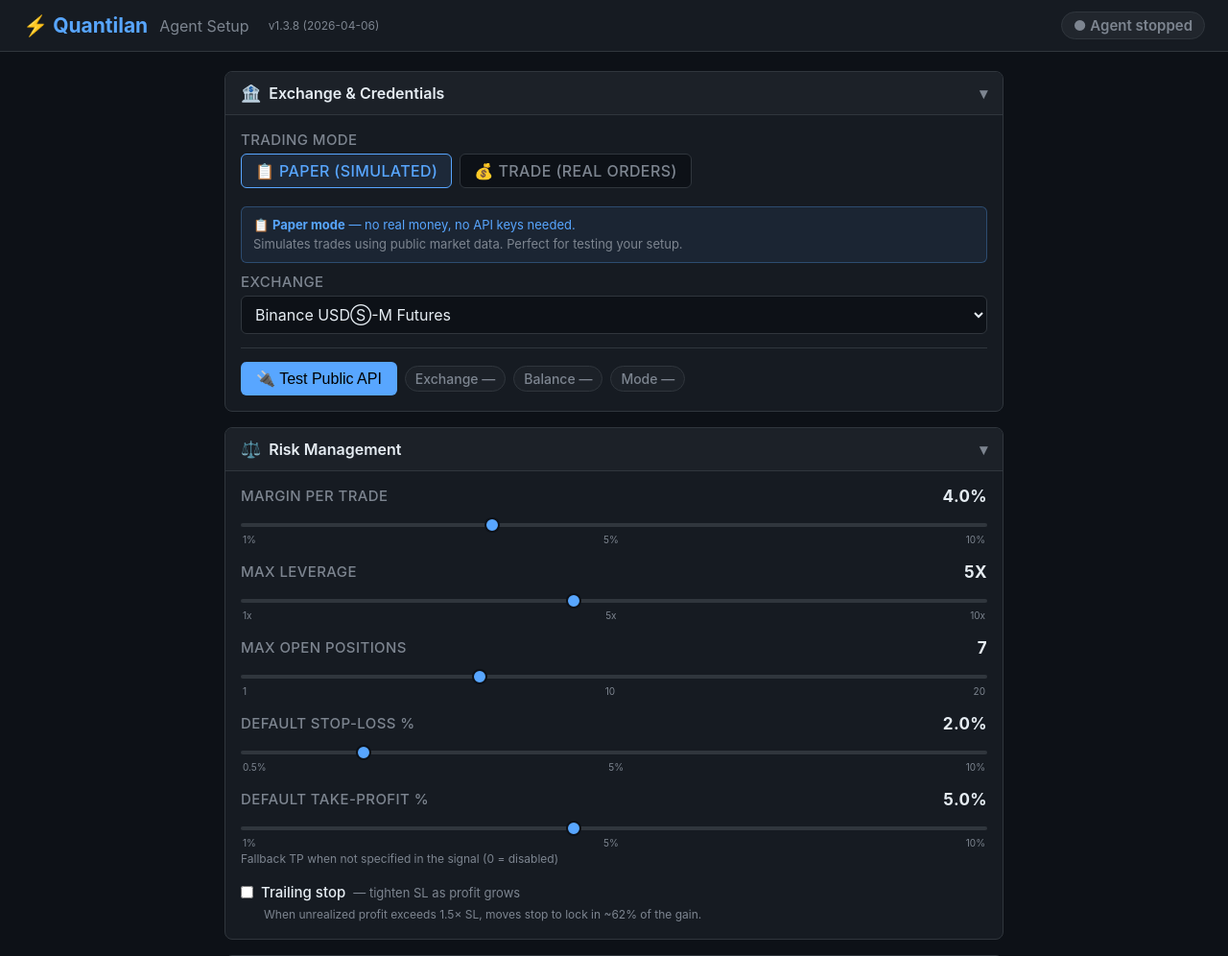
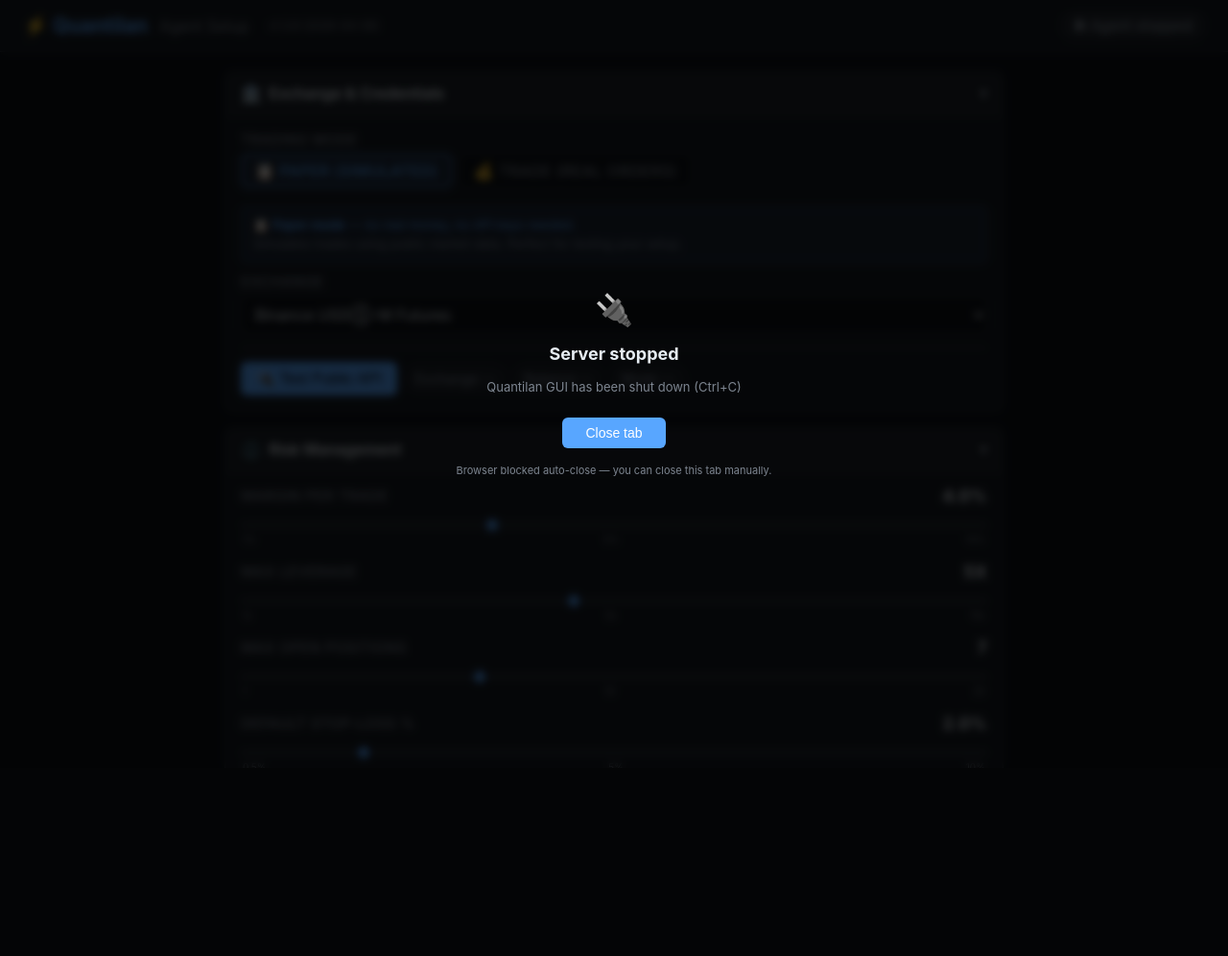
Before and after one commit to Quantilan/trading-agent, a FastAPI app: page / in a window 1280 px wide. Shown: the top 996 px of the page at 96% size. After the commit the page ends 800 px from the top, so only its background shows below. Run offline with FastAPI, Linux system fonts and the light colour scheme; data that the repository does not hold is empty.

Commit message:
feat(gui): SSE keepalive overlay on server shutdown; fix HL bg-refresh crash
- /api/alive SSE endpoint sends heartbeat every 2s
- JS shows "Server stopped" overlay + tries window.close() when stream drops
- Track _bg_refresh_task in OrderExecutor; cancel it in disconnect() to prevent
  'NoneType has no attribute post' crash when GUI test disconnects mid-refresh

Co-Authored-By: Claude Sonnet 4.6 <noreply@anthropic.com>

```diff
--- a/gui/app.py
+++ b/gui/app.py
@@ -689,6 +689,17 @@ async def agent_stop():
     return {"ok": True}
 
 
+@app.get("/api/alive")
+async def alive():
+    """SSE heartbeat — client detects server shutdown when this stream closes."""
+    async def gen():
+        while True:
+            yield "data: ok\n\n"
+            await asyncio.sleep(2)
+    return StreamingResponse(gen(), media_type="text/event-stream",
+                             headers={"Cache-Control": "no-cache", "X-Accel-Buffering": "no"})
+
+
 @app.get("/api/agent/logs")
 async def agent_logs():
     """SSE stream of agent stdout lines."""
--- a/gui/templates/index.html
+++ b/gui/templates/index.html
@@ -1030,6 +1030,23 @@ input[type=range]::-webkit-slider-thumb {
 
 <!-- Toast -->
 <div id="toast"></div>
+
+<div id="server-stopped-overlay" style="
+  display:none; position:fixed; inset:0; z-index:9999;
+  background:rgba(0,0,0,.75); backdrop-filter:blur(4px);
+  align-items:center; justify-content:center; flex-direction:column; gap:16px;
+">
+  <div style="font-size:32px">🔌</div>
+  <div style="font-size:18px; font-weight:700; color:var(--text)">Server stopped</div>
+  <div style="font-size:13px; color:var(--muted)">Quantilan GUI has been shut down (Ctrl+C)</div>
+  <button onclick="window.close()" style="
+    margin-top:8px; padding:8px 24px; border-radius:6px;
+    background:var(--accent); color:#fff; border:none; cursor:pointer; font-size:14px;
+  ">Close tab</button>
+  <div id="server-stopped-hint" style="font-size:11px; color:var(--muted); display:none">
+    Browser blocked auto-close — you can close this tab manually.
+  </div>
+</div>
 
 <script>
 // ── State ───────────────────────────────────────────────────────────────────
@@ -2075,6 +2092,25 @@ function subscribeAgentLogs() {
   };
 }
 
+// ── Server keepalive ─────────────────────────────────────────────────────────
+(function startKeepalive() {
+  const es = new EventSource('/api/alive');
+  es.onerror = () => {
+    es.close();
+    const overlay = document.getElementById('server-stopped-overlay');
+    if (overlay) overlay.style.display = 'flex';
+    // Try to close the tab — works if browser permits it
+    setTimeout(() => {
+      window.close();
+      // If still here after 300ms, browser blocked it — show hint
+      setTimeout(() => {
+        const hint = document.getElementById('server-stopped-hint');
+        if (hint) hint.style.display = '';
+      }, 300);
+    }, 800);
+  };
+})();
+
 // ── Toast ────────────────────────────────────────────────────────────────────
 let _toastTimer = null;
 function showToast(msg, type='ok') {
```
Also changed, not shown: agent/order_executor.py (+9 -1 lines).
